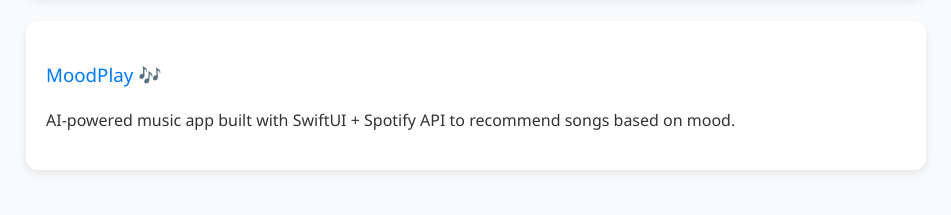
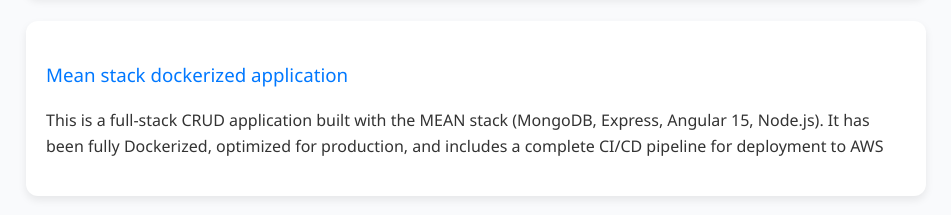
Before and after one commit to Maheshroy50/Maheshroy50.github.io, a plain HTML site: page index.html in a window 1280 px wide. Shown: the part 1919-2134 px from the top of the page, without its empty margins (164-1115 px from the left). Drawn offline with Linux system fonts and the light colour scheme.

Commit message:
Update index.html

```diff
--- a/index.html
+++ b/index.html
@@ -233,8 +233,8 @@
       </div>
 
       <div class="project">
-        <h3><a href="https://github.com/Maheshroy50/MoodPlay" target="_blank">MoodPlay 🎶</a></h3>
-        <p>AI-powered music app built with SwiftUI + Spotify API to recommend songs based on mood.</p>
+        <h3><a href="https://github.com/Maheshroy50/mean-stack-app" target="_blank">Mean stack dockerized application</a></h3>
+        <p>This is a full-stack CRUD application built with the MEAN stack (MongoDB, Express, Angular 15, Node.js). It has been fully Dockerized, optimized for production, and includes a complete CI/CD pipeline for deployment to AWS</p>
       </div>
     </section>
 
```
